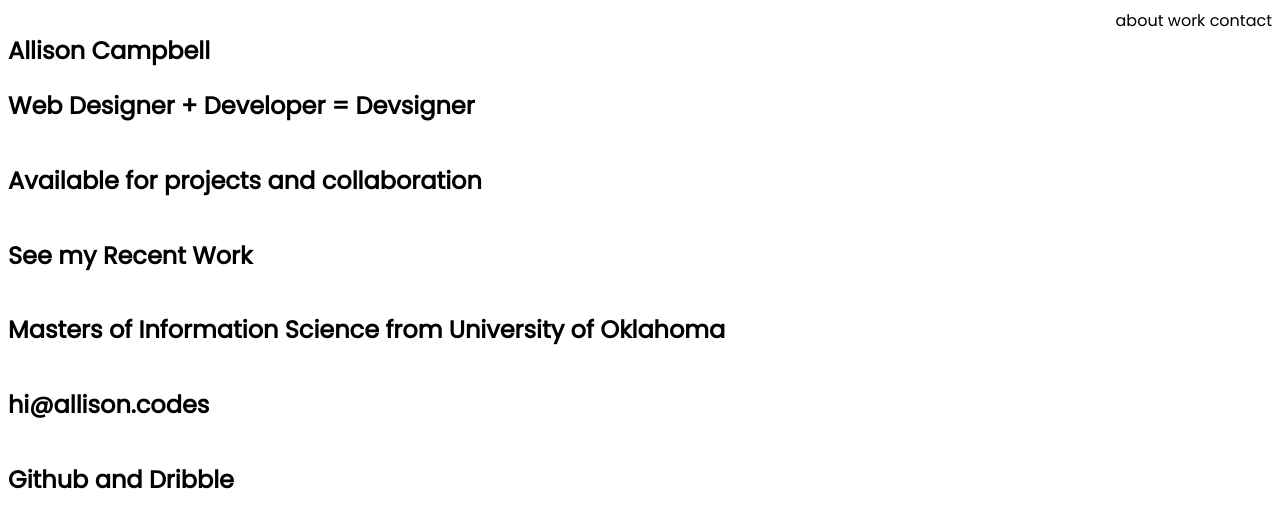
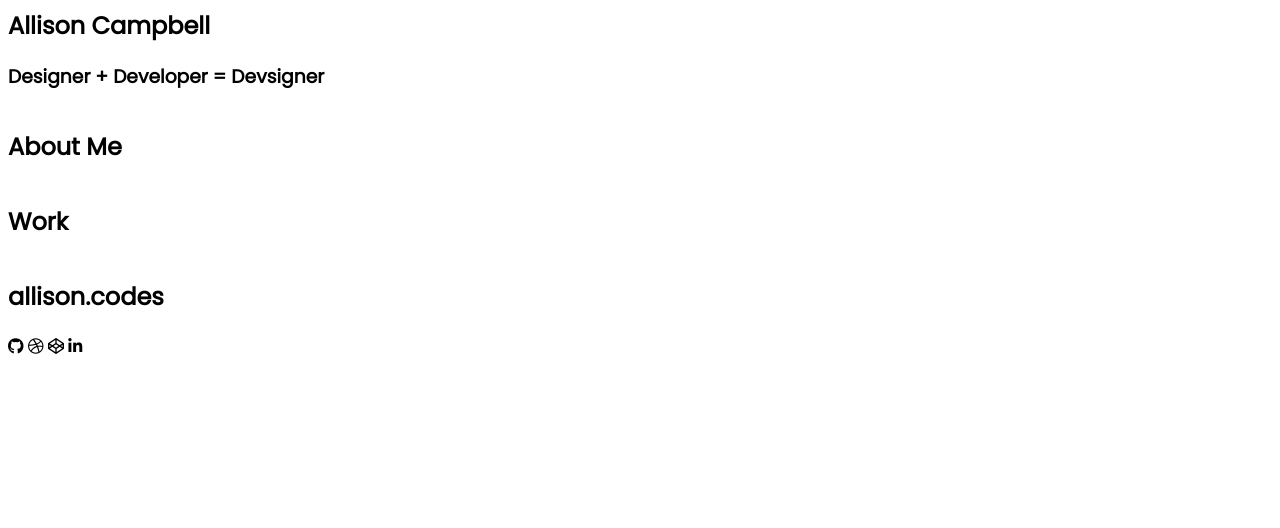
Before and after one commit to digitalscraps/allison-codes, a plain HTML site: page index.html in a window 1280 px wide. Drawn offline with Linux system fonts and the light colour scheme.

Commit message:
updating layout

```diff
--- a/index.html
+++ b/index.html
@@ -6,45 +6,41 @@
 	<link rel="stylesheet" href="base.css">
     <link rel="stylesheet" href="layout.css">
 	<link href="https://fonts.googleapis.com/css?family=Poppins" rel="stylesheet">
+    <script src="https://use.fontawesome.com/40a3ac7d65.js"></script>
 </head>
 <body>
 
     <main>
-    <nav>
-    <div class="l-n-items">
-    <a href="about.html">about</a>
-    <a href="work.html">work</a>
-    <a href="contact">contact</a>
-    </div>
-    </nav>
-
     <section>
         <h1>Allison Campbell</h1>
+            <div>
+            <h3>Designer + Developer =
+                <a href="https://medium.com/@uxnoah/a-devsigner-why-you-need-to-hire-one-for-your-design-team-e5bf93bc8bbdDevsigner">
+                Devsigner
+                </h3>
+            </div>
     </section>
 
     <section>
-        <h2> Web Designer + Developer = Devsigner</h2>
+    <a href="about.html"><h2>About Me</h2></a>
     </section>
 
     <section>
-        <h2><a href="mailto:hi@allison.codes">Available</a> for projects and collaboration</h2>
+    <a href="work.html"><h2>Work</h2></a>
     </section>
 
     <section>
-        <h2>See my Recent <a href="work.html">Work</a></h2>
+    <h2><a href="mailto:hi@allison.codes">allison.codes</h2>
     </section>
 
-         <section>
-        <h2>Masters of Information Science from University of Oklahoma</a></h2>
-        </section>
+    <footer>
+        <a href="#"><i class="fa fa-github" aria-hidden="true"></i></a>
+        <a href="#"><i class="fa fa-dribbble" aria-hidden="true"></i></a>
+        <a href="#"><i class="fa fa-codepen" aria-hidden="true"></i></a>
+        <a href="#"><i class="fa fa-linkedin" aria-hidden="true"></i></a>
+    </footer>
 
-        <section>
-        <h2><a href="mailto:hi@allison.codes">hi@allison.codes</a></h2>
-        </section>
 
-        <section>
-        <h2><a href="https://github.com/digitalscraps">Github </a>and
-        <a href="https://dribbble.com/digitalscraps">Dribble</a></h2>
-    </section>
+
 </body>
 </html>
```
Lines whose indentation alone changed are shown as unchanged.
